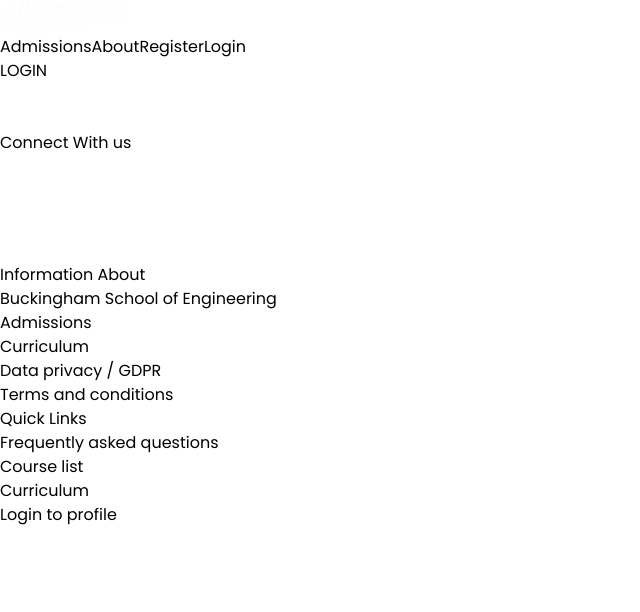
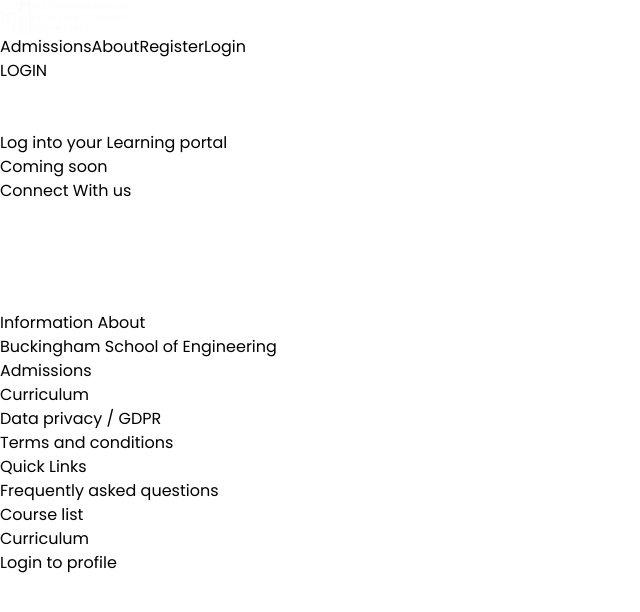
Before and after one commit to pkogolo/BSchEngineering, a React (Vite) app: page /login in a window 1280 px wide. Shown: the top 612 px of the page, without its empty margins (0-640 px from the left). Built offline with nearby package versions, Linux system fonts and the light colour scheme; grey boxes are pictures that could not be loaded; the HTML template or start-up script is replaced by a standard one.

Commit message:
Login function done

```diff
--- a/src/App.jsx
+++ b/src/App.jsx
@@ -10,6 +10,7 @@
 import Register from "./Pages/Register";
 import PortalDashboard from "./Pages/PortalDashboard";
 import ScrollToTop from "./Components/Utils/ScrollToTop";
+import Login from "./Pages/Login";
 
 function App() {
   return (
@@ -40,6 +41,9 @@
               <Route path="/portal" exact>
                 <PortalDashboard />
               </Route>
+              <Route path="/login" exact>
+                <Login />
+              </Route>
             </ScrollToTop>
           </Switch>
           <ClosureImage />
--- a/src/Components/Navbar.jsx
+++ b/src/Components/Navbar.jsx
@@ -33,7 +33,7 @@
           <NavLink to="/admissions">Admissions</NavLink>
           <NavLink to="/about">About</NavLink>
           <NavLink to="/register">Register</NavLink>
-          <NavLink to="/">Login</NavLink>
+          <NavLink to="/login">Login</NavLink>
         </ul>
       </div>
       <div className=" sm:hidden flex w-full bg-[#081733] text-white flex py-4 px-4 justify-between items-center drop-shadow">
@@ -95,7 +95,7 @@
               setOpen(false);
             }}
             className="text-3xl text-black border-b border-gray-200 py-4 "
-            to="/"
+            to="/login"
           >
             Login
           </NavLink>
--- a/src/Pages/Login.jsx
+++ b/src/Pages/Login.jsx
@@ -1,9 +1,18 @@
-import React from 'react'
+import React from "react";
+import Header from "../Components/Header";
 
 function Login() {
   return (
-    <div>Login</div>
-  )
+    <div>
+      <Header
+        headerImage={
+          "https://images.unsplash.com/photo-1483366774565-c783b9f70e2c?ixlib=rb-1.2.1&ixid=MnwxMjA3fDB8MHxwaG90by1wYWdlfHx8fGVufDB8fHx8&auto=format&fit=crop&w=1470&q=80"
+        }
+        headerText={"Log into your Learning portal"}
+        headerParagraph={"Coming soon"}
+      />
+    </div>
+  );
 }
 
-export default Login
+export default Login;
```
